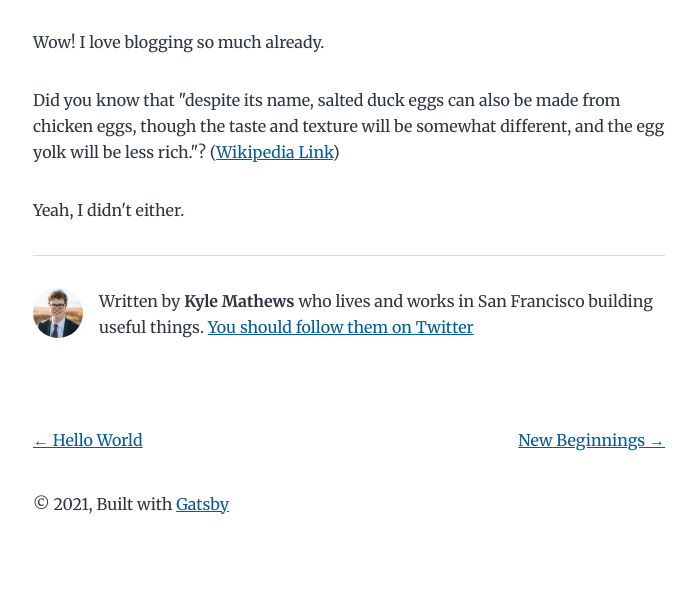
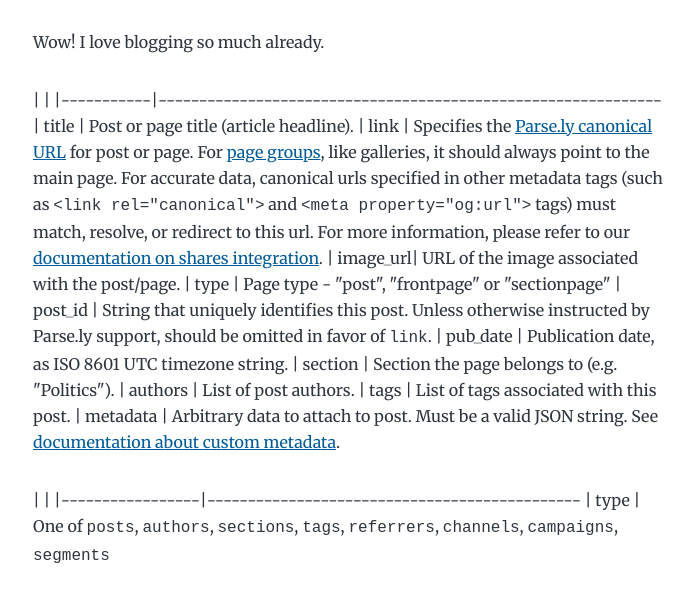
Before and after one commit to jcoryalvernaz/gfm-reproduction, a Gatsby site: page /my-second-post/ in a window 1280 px wide. Shown: the part 211-800 px from the top of the page, without its empty margins (291-986 px from the left). Built offline with nearby package versions, Linux system fonts and the light colour scheme; Gatsby itself is replaced by a stand-in of ours.

Commit message:
Add table with no headers

```diff
--- a/content/blog/my-second-post/index.md
+++ b/content/blog/my-second-post/index.md
@@ -5,6 +5,23 @@ date: "2015-05-06T23:46:37.121Z"
 
 Wow! I love blogging so much already.
 
+|     |
+|-----------|--------------------------------------------------------------
+| title     | Post or page title (article headline).
+| link      | Specifies the [Parse.ly canonical URL](/help/integration/faq-metadata#the-parsely-canonical-url) for post or page. For [page groups](/help/integration/multipage-articles), like galleries, it should always point to the main page. For accurate data, canonical urls specified in other metadata tags (such as `<link rel="canonical">` and `<meta property="og:url">` tags) must match, resolve, or redirect to this url. For more information, please refer to our [documentation on shares integration](https://www.parse.ly/help/kb/shares-integration/).
+| image\_url| URL of the image associated with the post/page.
+| type      | Page type - "post", "frontpage" or "sectionpage"
+| post\_id  | String that uniquely identifies this post. Unless otherwise instructed by Parse.ly support, should be omitted in favor of `link`.
+| pub\_date | Publication date, as ISO 8601 UTC timezone string.
+| section   | Section the page belongs to (e.g. "Politics").
+| authors   | List of post authors.
+| tags      | List of tags associated with this post.
+| metadata  | Arbitrary data to attach to post. Must be a valid JSON string. See [documentation about custom metadata](/help/api/custom-metadata).
+
+|           |
+|-----------------|----------------------------------------------
+| type            | One of `posts`, `authors`, `sections`, `tags`, `referrers`, `channels`, `campaigns`, `segments`
+
 Did you know that "despite its name, salted duck eggs can also be made from
 chicken eggs, though the taste and texture will be somewhat different, and the
 egg yolk will be less rich."?
```
